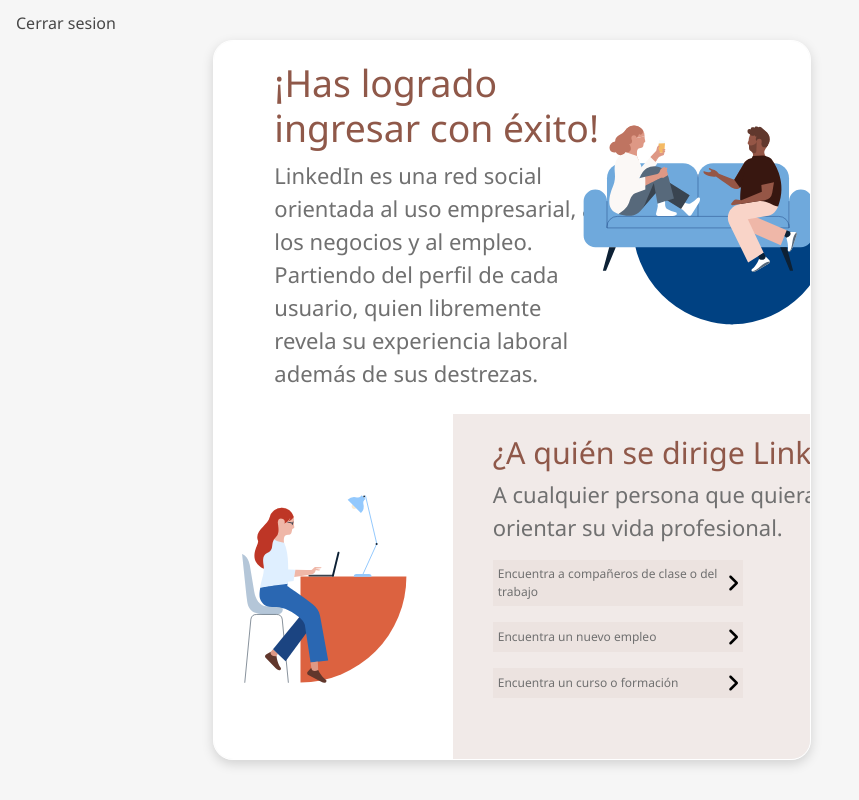
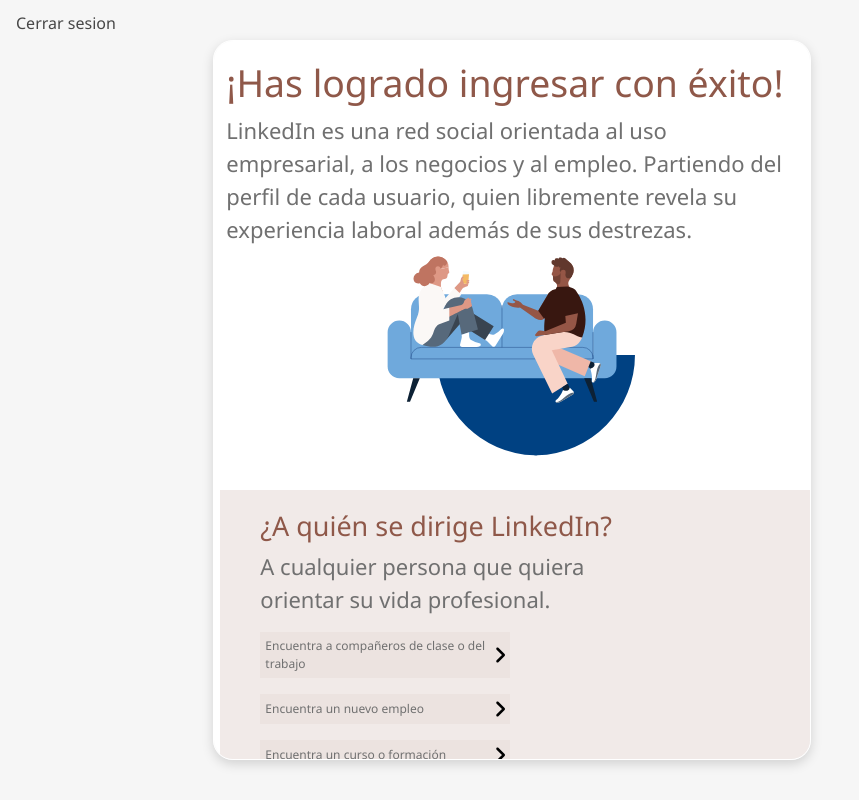
Before and after one commit to douglas-camargo/programacion_web, a plain HTML site: page html/usuario.html in a window 1024 px wide. Shown: the whole page, without its empty margins (0-859 px from the left). Drawn offline with nearby package versions, Linux system fonts and the light colour scheme; no server answers.

Commit message:
se mejoro el responsive de usuario y se quitaron console log

```diff
--- a/css/usuario.css
+++ b/css/usuario.css
@@ -134,6 +134,18 @@
 
 }
 
-/* @media (min-width: 992px) and (max-width: 1199.98px) {}
+@media (min-width: 992px) and (max-width: 1199.98px) {
+  .contendor_usuario{
+    padding-left: 0px;
+    display: flex;
+    align-items: center;
+    flex-direction: column;
+  }
+  .sub_contenedor_2{
+    display: flex;
+    flex-direction: column-reverse;
+    margin: 0;
+  }
+}
 
-@media (min-width: 1200px) {} */
+/* @media (min-width: 1200px) {} */
--- a/html/usuario.html
+++ b/html/usuario.html
@@ -12,20 +12,20 @@
   <button id="cerrarSesion" class="cerrar_sesion">Cerrar sesion</button>
   <div class="contendor_usuario col-7">
     <div class="col-12 row align-items-center mb-4">
-      <div class="col-12 col-lg-8">
+      <div class="col-12 col-xl-8">
         <h1 class="titulos">¡Has logrado ingresar con éxito!</h1>
         <p class="parrafo_principal mb-0">LinkedIn es una red social orientada al uso empresarial, a los negocios y al empleo. Partiendo del perfil de cada usuario, quien libremente revela su experiencia laboral además de sus destrezas.</p>
       </div>
-      <div class="col-12 col-lg-4 d-flex justify-content-center">
+      <div class="col-12 col-xl-4 d-flex justify-content-center">
         <img src="/img/imagen_mueble.svg" alt="" class="img_mueble">
       </div>
     </div>
     <div class="col-12 row align-items-center ms-0 sub_contenedor_2">
-      <div class="col-12 col-lg-4 d-flex justify-content-center">
+      <div class="col-12 col-xl-4 d-flex justify-content-center">
         <img src="/img/imagen_escritorio.svg" alt="" class="img_escritorio">
       </div>
-      <div class="col-12 col-lg-8 contenedor_subtitulo_img">
-        <h2 class="titulos subtitulo">¿A quién se dirige LinkedIn?</h2>
+      <div class="col-12 col-xl-8 contenedor_subtitulo_img">
+        <h3 class="titulos subtitulo">¿A quién se dirige LinkedIn?</h3>
         <p class="parrafo_principal_2">A cualquier persona que quiera orientar su vida profesional.</p>
         <div class="contenedor_parrafos d-flex align-items-center justify-content-between p-1">
           <p class="parrafos mb-0">Encuentra a compañeros de clase o del trabajo</p>
```
Also changed, not shown: js/inicioSesion.js (+1 -7 lines), js/registro.js (+2 -8 lines).
